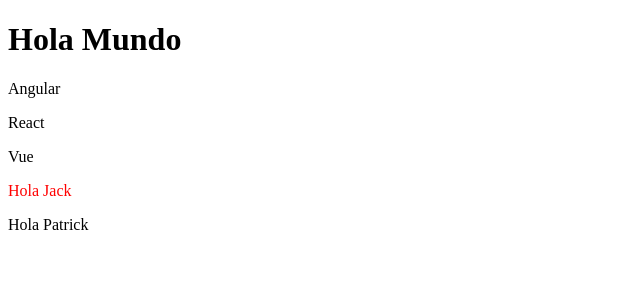
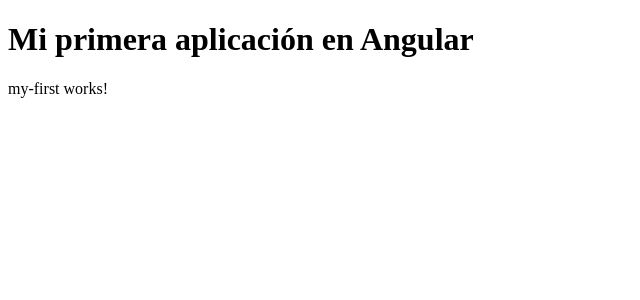
Before and after one commit to AlphaMQV/capacitaciones, an Angular app in the folder etapa-2/mi-primer-proyecto/: page / in a window 1280 px wide. Shown: the top 300 px of the page, without its empty margins (0-640 px from the left). Built offline with nearby package versions, Linux system fonts and the light colour scheme.

Commit message:
Agregar componente MyFirst y mostrar el ciclo de vida de un componente

```diff
--- a/etapa-2/mi-primer-proyecto/src/app/app.component.html
+++ b/etapa-2/mi-primer-proyecto/src/app/app.component.html
@@ -1,14 +1,2 @@
-<!-- ngIf -->
-<h1 *ngIf="isVisible">Hola Mundo</h1>
-<!-- ngFor -->
-<p *ngFor="let item of items">
-  {{ item }}
-</p>
-<!-- ngClass -->
-<p [ngClass]="myClasses">
-  Hola Jack
-</p>
-<!-- ngStyle -->
-<p [ngStyle]="{ 'my-class': isApplicate }">
-  Hola Patrick
-</p>
+<h1>Mi primera aplicación en Angular</h1>
+<app-my-first></app-my-first>
--- a/etapa-2/mi-primer-proyecto/src/app/app.module.ts
+++ b/etapa-2/mi-primer-proyecto/src/app/app.module.ts
@@ -2,11 +2,13 @@
 import { BrowserModule } from '@angular/platform-browser'
 
 import { AppRoutingModule } from './app-routing.module'
-import { AppComponent } from './app.component'
+import { AppComponent } from './app.component';
+import { MyFirstComponent } from './components/my-first/my-first.component'
 
 @NgModule({
   declarations: [
-    AppComponent
+    AppComponent,
+    MyFirstComponent
   ],
   imports: [
     BrowserModule,
--- /dev/null
+++ b/etapa-2/mi-primer-proyecto/src/app/components/my-first/my-first.component.html
@@ -0,0 +1 @@
+<p>my-first works!</p>
--- /dev/null
+++ b/etapa-2/mi-primer-proyecto/src/app/components/my-first/my-first.component.ts
@@ -0,0 +1,36 @@
+import { AfterViewInit, Component, OnDestroy, OnInit } from '@angular/core'
+
+@Component({
+  selector: 'app-my-first',
+  templateUrl: './my-first.component.html',
+  styleUrls: ['./my-first.component.scss']
+})
+export class MyFirstComponent implements OnInit, AfterViewInit, OnDestroy {
+  constructor () {
+    // inicializar variables
+    // injección de dependencias
+    console.log('constructor')
+  }
+
+  ngOnInit (): void {
+    // inicializar parametros
+    // iniciar variables
+    // llamar a servicios
+    // peticiones http
+    console.log('ngOnInit')
+  }
+
+  ngAfterViewInit (): void {
+    // manipular elementos del DOM
+    console.log('ngAfterViewInit')
+  }
+
+  ngOnDestroy (): void {
+    // limpiar memoria
+    // cancelar peticiones http
+    // cancelar suscripciones
+    // eliminar listeners
+    // eliminar intervalos
+    console.log('ngOnDestroy')
+  }
+}
```
Also changed, not shown: etapa-2/mi-primer-proyecto/src/app/components/my-first/my-first.component.scss (added).
